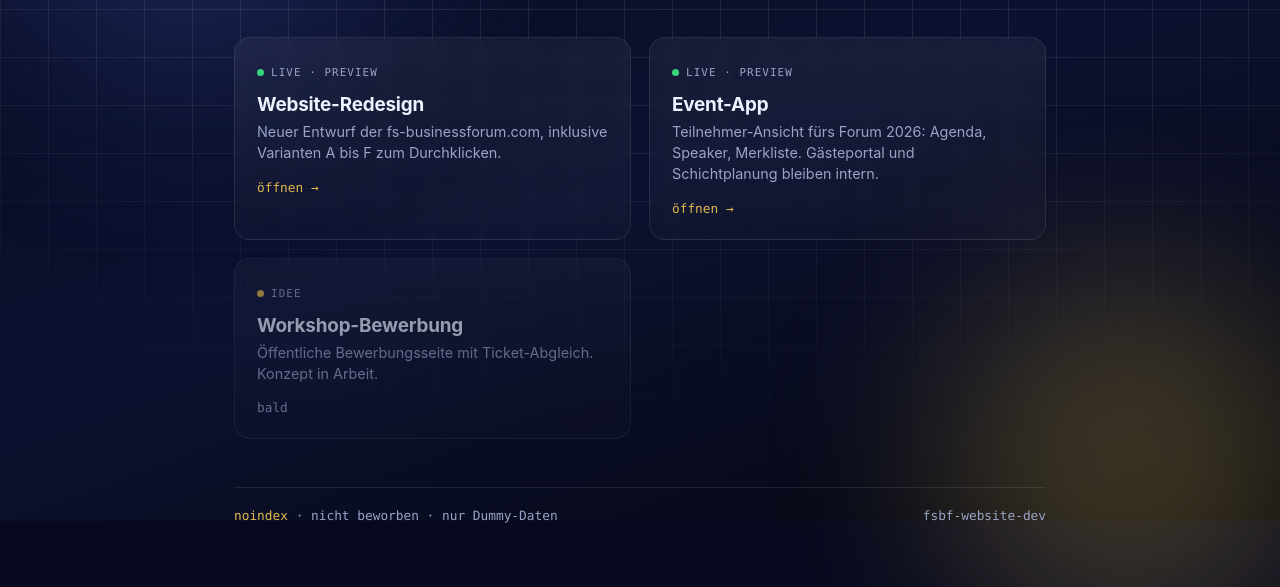
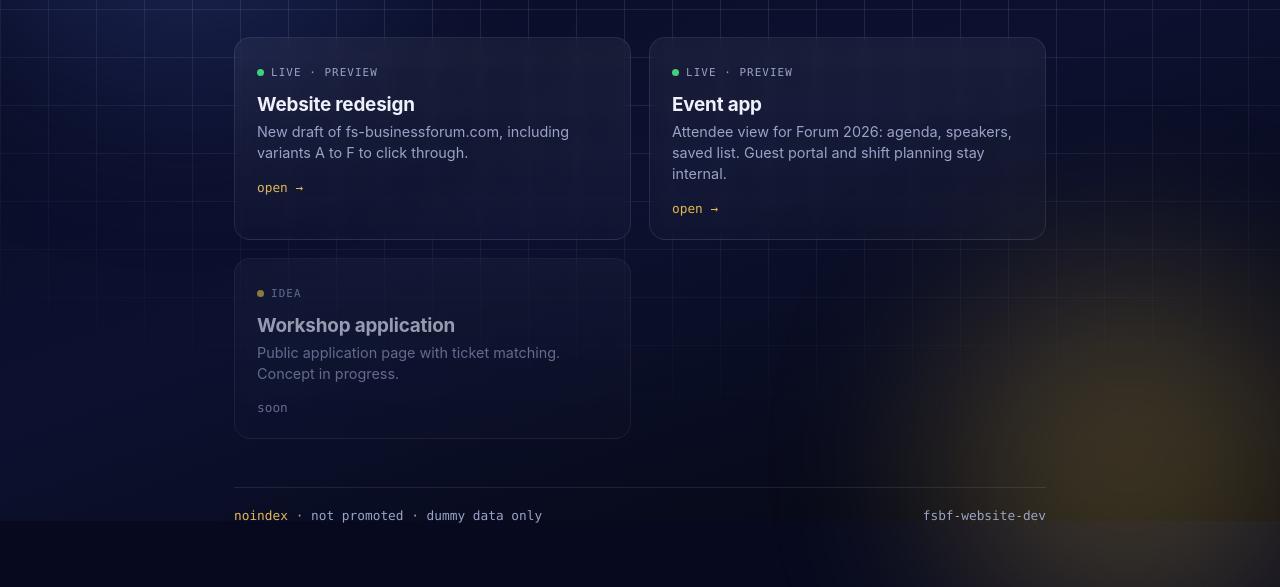
Before and after one commit to Frankfurt-School-Business-Forum/fsbf-website-dev, a plain HTML site: page index.html in a window 1280 px wide. Shown: the part 279-866 px from the top of the page. Drawn offline with Linux system fonts and the light colour scheme.

Commit message:
Dev-Startseite auf Englisch umstellen
Co-Authored-By: Claude Opus 4.7 <noreply@anthropic.com>

```diff
--- a/index.html
+++ b/index.html
@@ -1,5 +1,5 @@
 <!DOCTYPE html>
-<html lang="de">
+<html lang="en">
 <head>
   <meta charset="utf-8">
   <meta name="viewport" content="width=device-width, initial-scale=1">
@@ -115,7 +115,7 @@
     </header>
 
     <section class="hero">
-      <h1>Baustelle mit <span class="accent">System.</span></h1>
+      <h1>Work in progress, <span class="accent">by design.</span></h1>
       <div class="term">
         <span class="prompt">fsbf@dev</span> ~ % deploy --preview<span class="cursor"></span>
       </div>
@@ -124,28 +124,28 @@
     <div class="grid">
       <a class="card" href="website/" onmousemove="this.style.setProperty('--mx',event.offsetX+'px');this.style.setProperty('--my',event.offsetY+'px')">
         <span class="tag"><span class="s live"></span> Live · Preview</span>
-        <h3>Website-Redesign</h3>
-        <p>Neuer Entwurf der fs-businessforum.com, inklusive Varianten A bis F zum Durchklicken.</p>
-        <span class="go">öffnen →</span>
+        <h3>Website redesign</h3>
+        <p>New draft of fs-businessforum.com, including variants A to F to click through.</p>
+        <span class="go">open →</span>
       </a>
 
       <a class="card" href="event/" onmousemove="this.style.setProperty('--mx',event.offsetX+'px');this.style.setProperty('--my',event.offsetY+'px')">
         <span class="tag"><span class="s live"></span> Live · Preview</span>
-        <h3>Event-App</h3>
-        <p>Teilnehmer-Ansicht fürs Forum 2026: Agenda, Speaker, Merkliste. Gästeportal und Schichtplanung bleiben intern.</p>
-        <span class="go">öffnen →</span>
+        <h3>Event app</h3>
+        <p>Attendee view for Forum 2026: agenda, speakers, saved list. Guest portal and shift planning stay internal.</p>
+        <span class="go">open →</span>
       </a>
 
       <div class="card locked">
-        <span class="tag"><span class="s plan"></span> Idee</span>
-        <h3>Workshop-Bewerbung</h3>
-        <p>Öffentliche Bewerbungsseite mit Ticket-Abgleich. Konzept in Arbeit.</p>
-        <span class="go">bald</span>
+        <span class="tag"><span class="s plan"></span> Idea</span>
+        <h3>Workshop application</h3>
+        <p>Public application page with ticket matching. Concept in progress.</p>
+        <span class="go">soon</span>
       </div>
     </div>
 
     <footer>
-      <span><span class="warn">noindex</span> · nicht beworben · nur Dummy-Daten</span>
+      <span><span class="warn">noindex</span> · not promoted · dummy data only</span>
       <span>fsbf-website-dev</span>
     </footer>
   </div>
```
